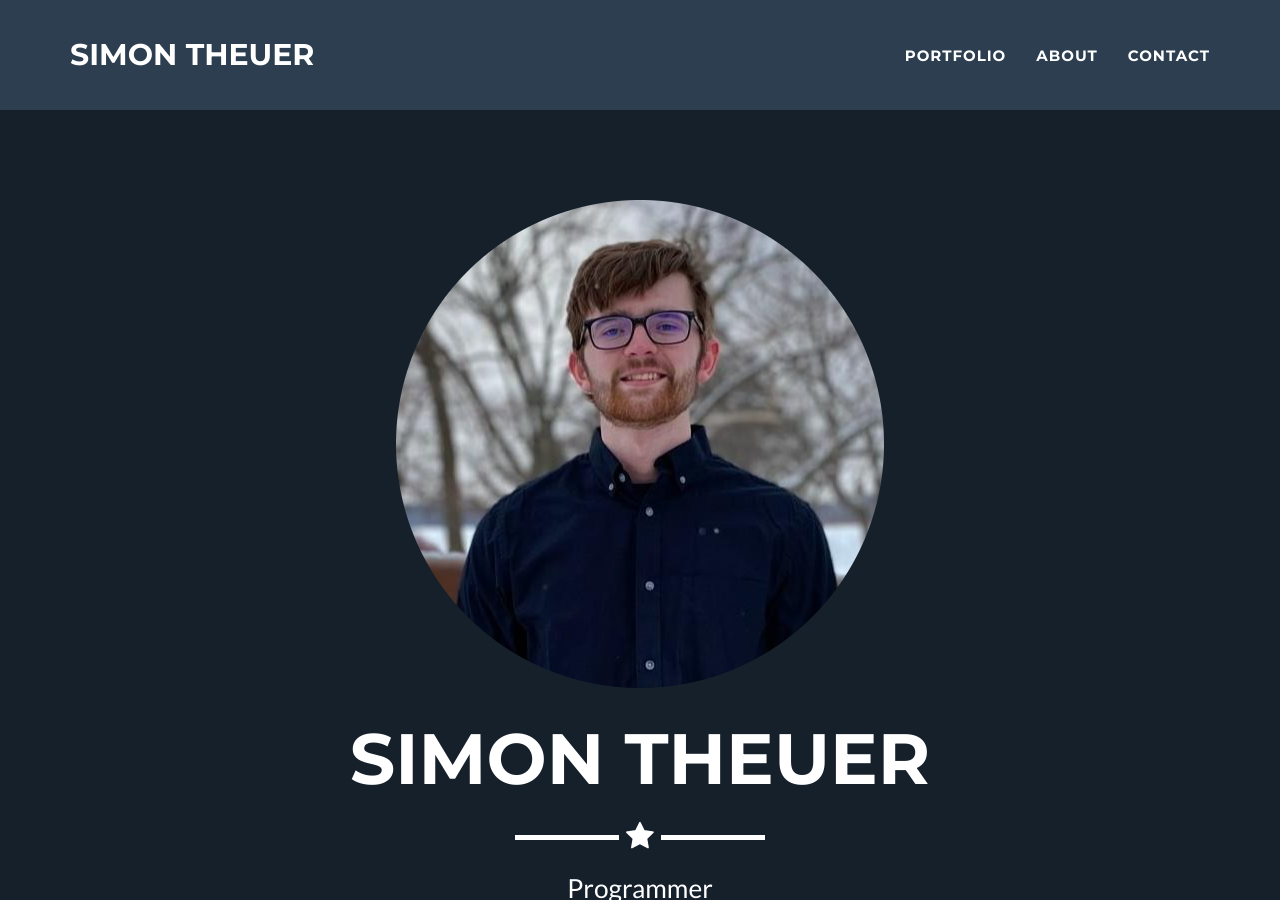
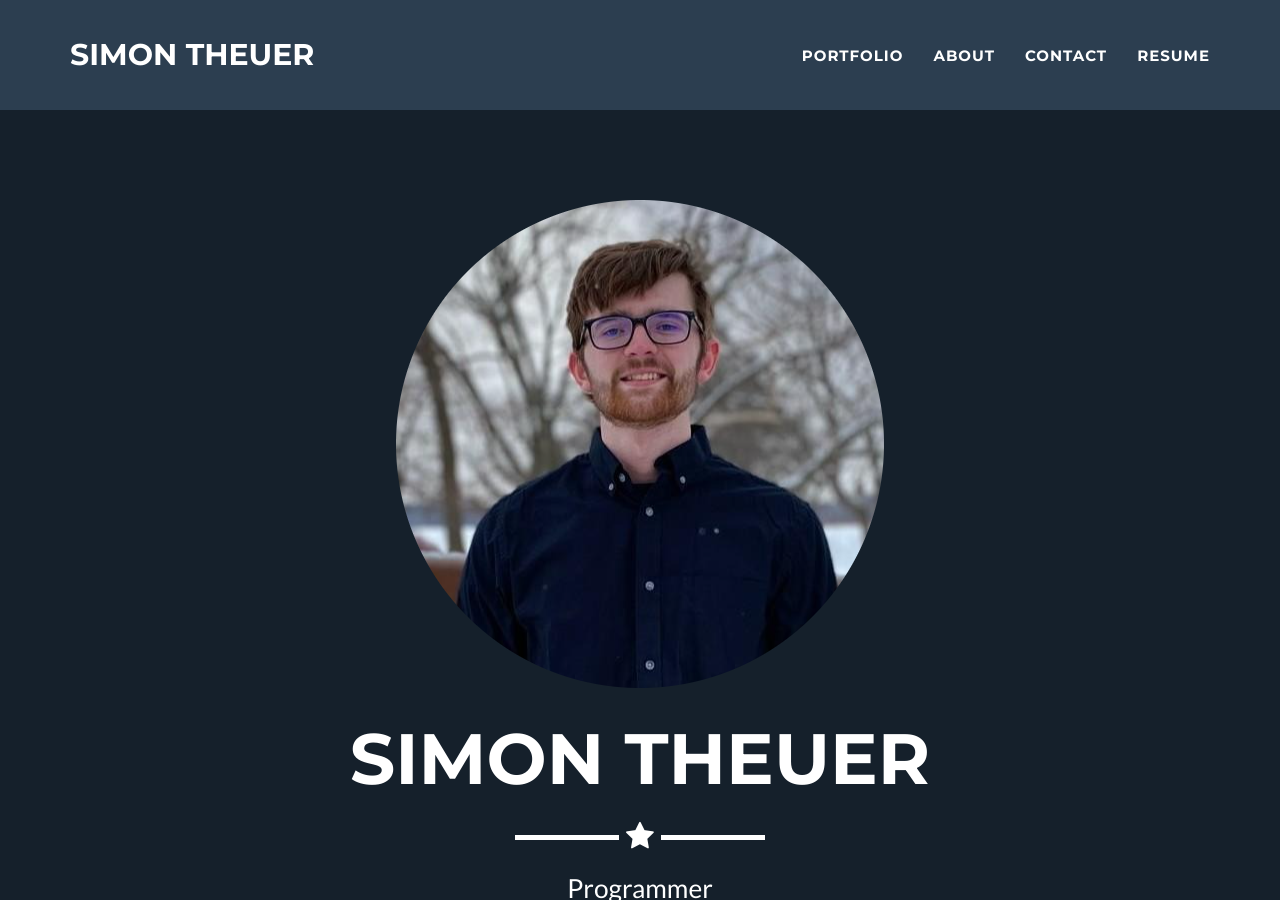
Before and after one commit to SimonT321/SimonT321.github.io, a Jekyll site: the page built from _posts/2014-07-18-project-1.markdown, in a window 1280 px wide and 900 px high. Built offline with Jekyll 4.4.1, drawn with Linux system fonts in a browser that asks for light colours; our own code applies the rules of GitHub Pages for plain Markdown files.

Commit message:
addded resume to navbar

```diff
--- a/_includes/nav.html
+++ b/_includes/nav.html
@@ -27,6 +27,14 @@
                     <li class="page-scroll">
                         <a href="#contact">Contact</a>
                     </li>
+                    <li class="page-scroll">
+                        <a
+                          target="_blank"
+                          class="align-middle link-primary mr-2 mr-lg-0 ml-lg-2"
+                          href="/static/Resume.pdf"
+                          >Resume</a
+                        >
+                      </li>
                 </ul>
             </div>
             <!-- /.navbar-collapse -->
```
